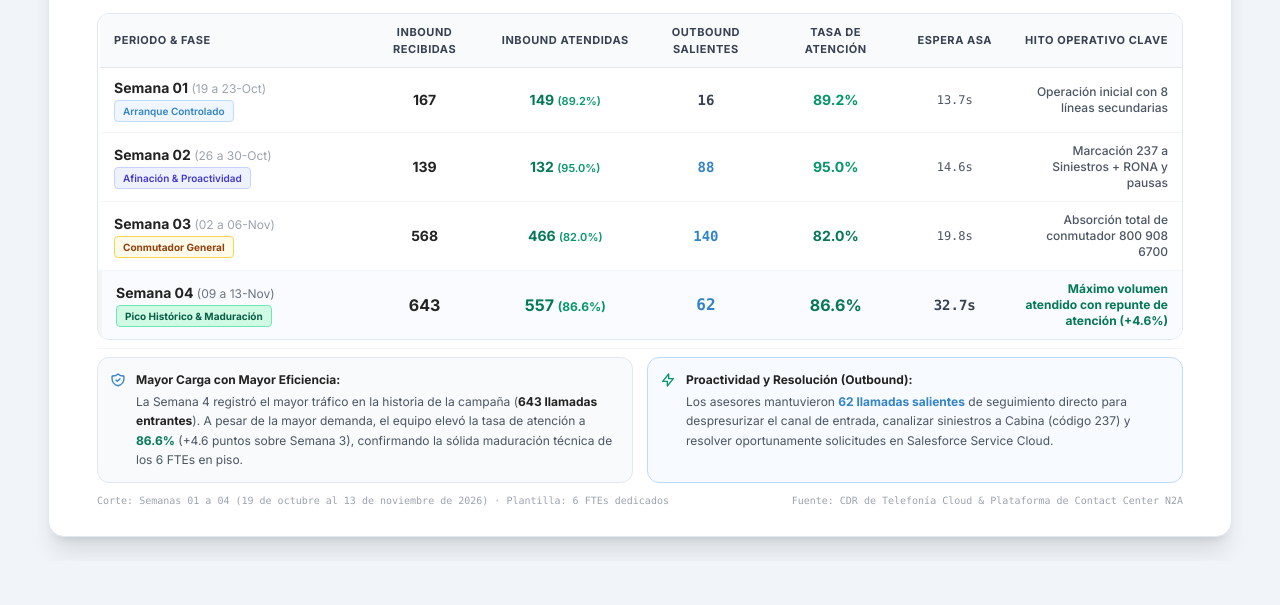
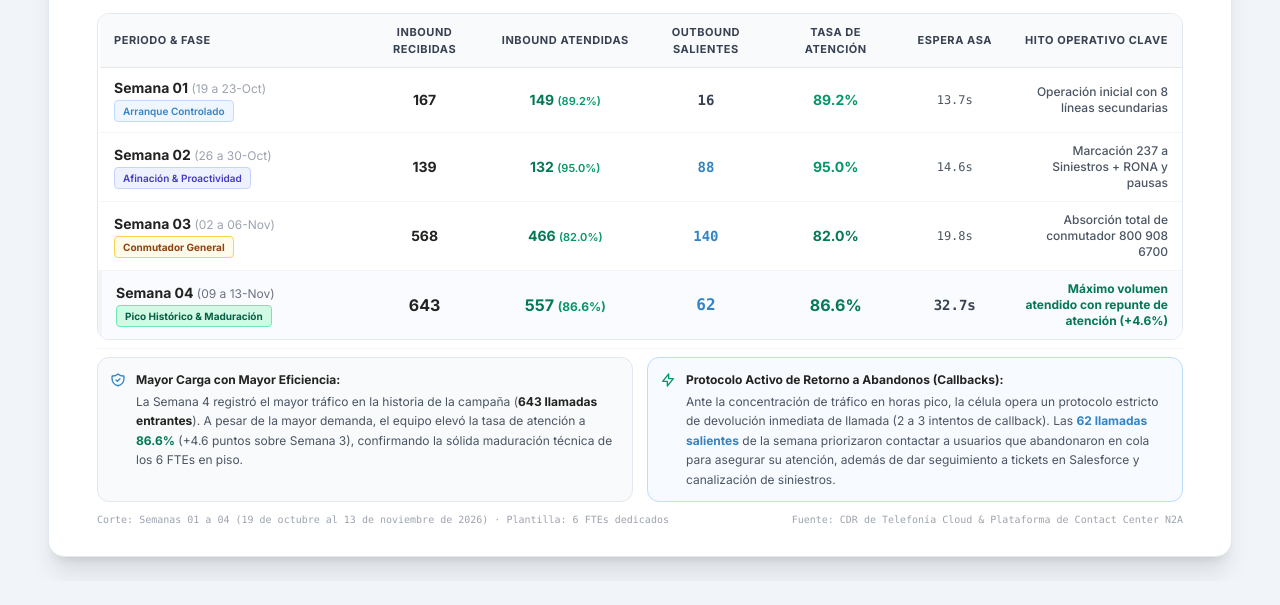
Before and after one commit to morocog/tip-direccion, a plain HTML site: page reportes/Semana-04_09-al-13-Nov-2026/entregables/slide_semanal_tip_09_al_13_nov_2026.html in a window 1280 px wide. Shown: the part 343-948 px from the top of the page. Drawn offline with nearby package versions, Linux system fonts and the light colour scheme.

Commit message:
feat(slide): incorporar protocolo activo de retorno a abandonos (callbacks) en nota ejecutiva

```diff
--- a/reportes/Semana-04_09-al-13-Nov-2026/entregables/slide_semanal_tip_09_al_13_nov_2026.html
+++ b/reportes/Semana-04_09-al-13-Nov-2026/entregables/slide_semanal_tip_09_al_13_nov_2026.html
@@ -281,7 +281,7 @@
         <div class="bg-blue-50/50 border border-blue-200 rounded-xl p-3 text-gray-600 flex items-start gap-2.5">
           <svg class="w-4 h-4 text-emerald-600 shrink-0 mt-0.5" fill="none" stroke="currentColor" viewBox="0 0 24 24"><path stroke-linecap="round" stroke-linejoin="round" stroke-width="2" d="M13 10V3L4 14h7v7l9-11h-7z"></path></svg>
           <div>
-            <strong class="text-telat-oscuro font-bold block mb-0.5">Proactividad y Resolución (Outbound):</strong> Los asesores mantuvieron <strong class="text-telat-celeste font-bold">62 llamadas salientes</strong> de seguimiento directo para despresurizar el canal de entrada, canalizar siniestros a Cabina (código 237) y resolver oportunamente solicitudes en Salesforce Service Cloud.
+            <strong class="text-telat-oscuro font-bold block mb-0.5">Protocolo Activo de Retorno a Abandonos (Callbacks):</strong> Ante la concentración de tráfico en horas pico, la célula opera un protocolo estricto de devolución inmediata de llamada (2 a 3 intentos de callback). Las <strong class="text-telat-celeste font-bold">62 llamadas salientes</strong> de la semana priorizaron contactar a usuarios que abandonaron en cola para asegurar su atención, además de dar seguimiento a tickets en Salesforce y canalización de siniestros.
           </div>
         </div>
       </div>
```
Also changed, not shown: 1 other file.
